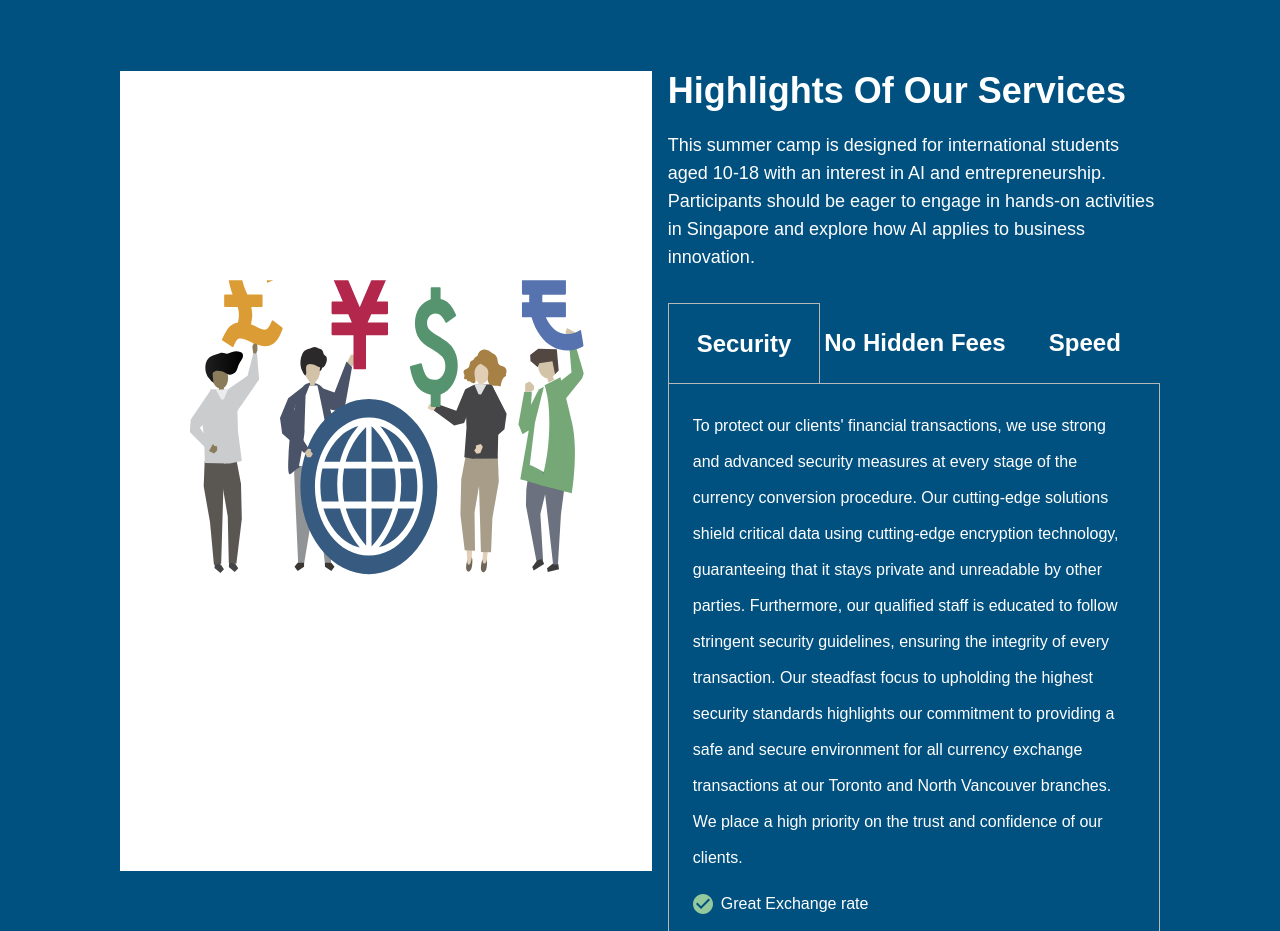
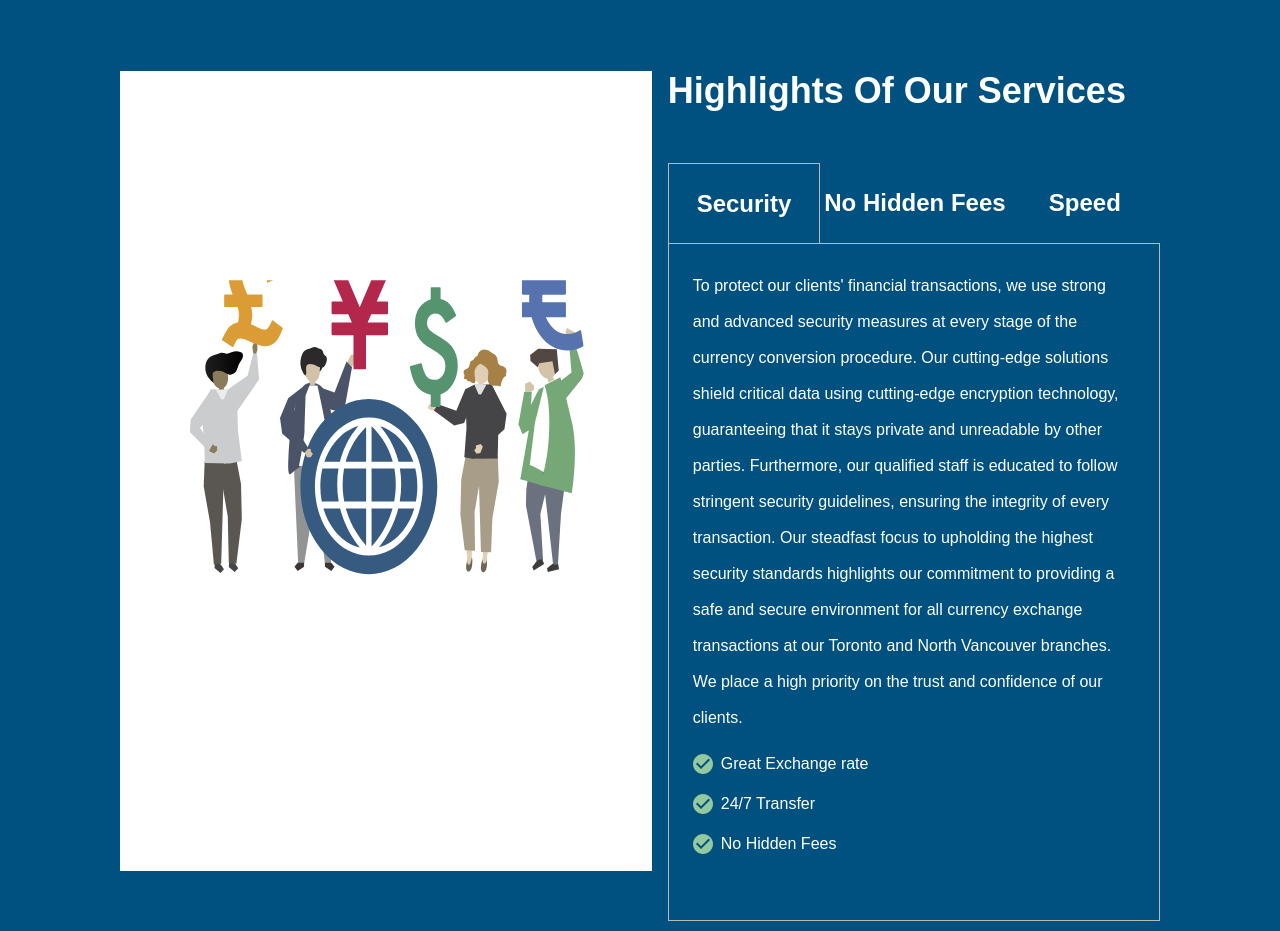
Before and after one commit to finashconsulting/MoneyTrust, a Next.js app: page / in a window 1280 px wide. Shown: the part 4560-5491 px from the top of the page. Built offline with nearby package versions, Linux system fonts and the light colour scheme; no server answers.

Commit message:
Update page.js

```diff
--- a/src/app/page.js
+++ b/src/app/page.js
@@ -169,10 +169,7 @@ export default function Home() {
           <img src={Images.highlights.src} alt="" className="md:block hidden max-h-[800px] h-full" />
           <div className="flex flex-col justify-between">
             <h1 className="px-5 md:px-0 md:text-4xl text-xl font-bold pb-5">Highlights Of Our Services</h1>
-            <p className="px-5 md:px-0 text-lg">This summer camp is designed for international students aged 10-18 with an
-              interest in AI and entrepreneurship. Participants should be eager to engage in
-              hands-on activities in Singapore and explore how AI applies to business
-              innovation.</p>
+
             <div className="pt-8 ">
               <div className="flex px-5 md:px-0">
                 <strong className="border border-b-0 border-[#B8B8B8] md:text-2xl text-sm md:h-[80px] h-[50px] flex justify-center items-center flex-1 px-1 whitespace-nowrap">Security</strong>
```
